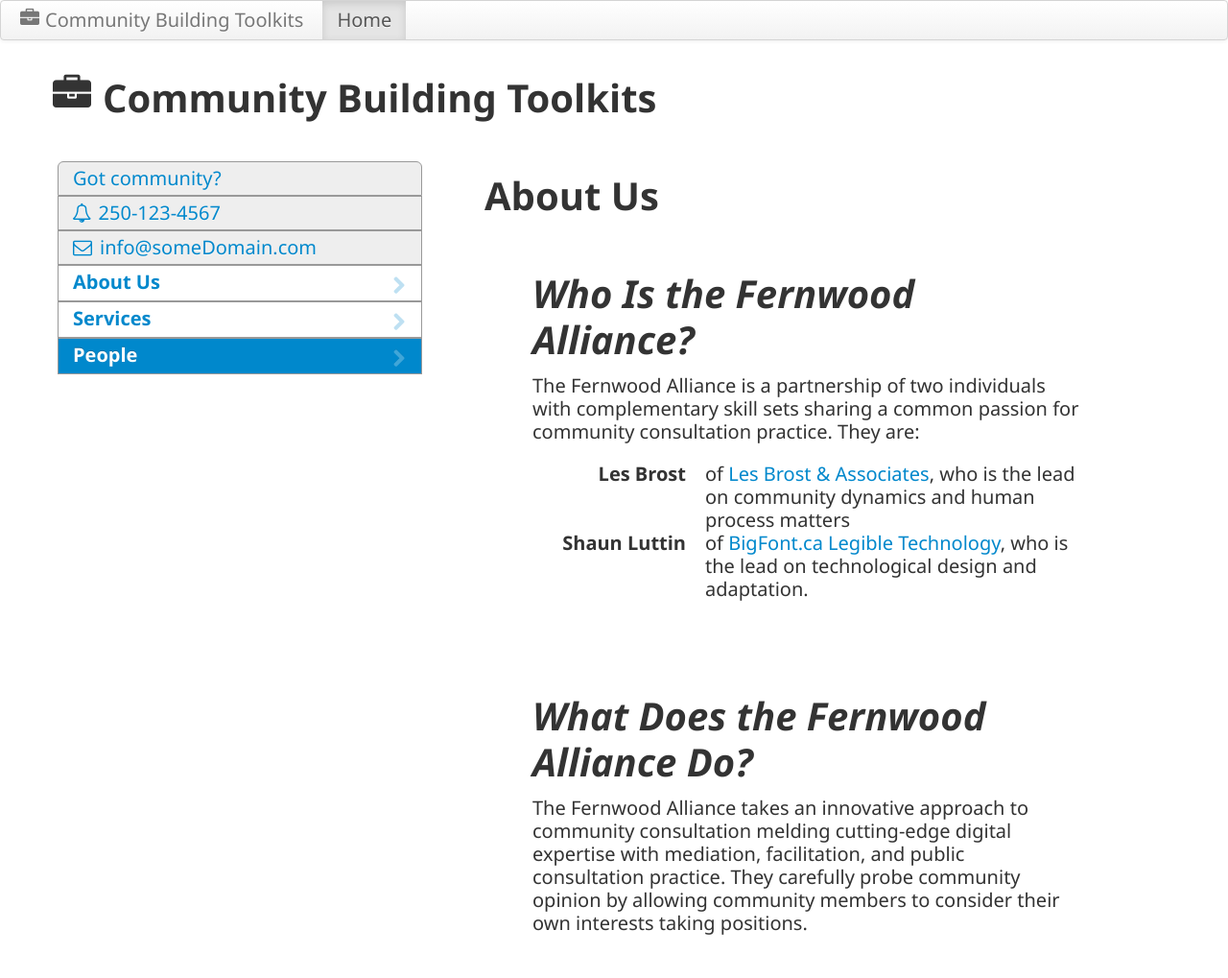
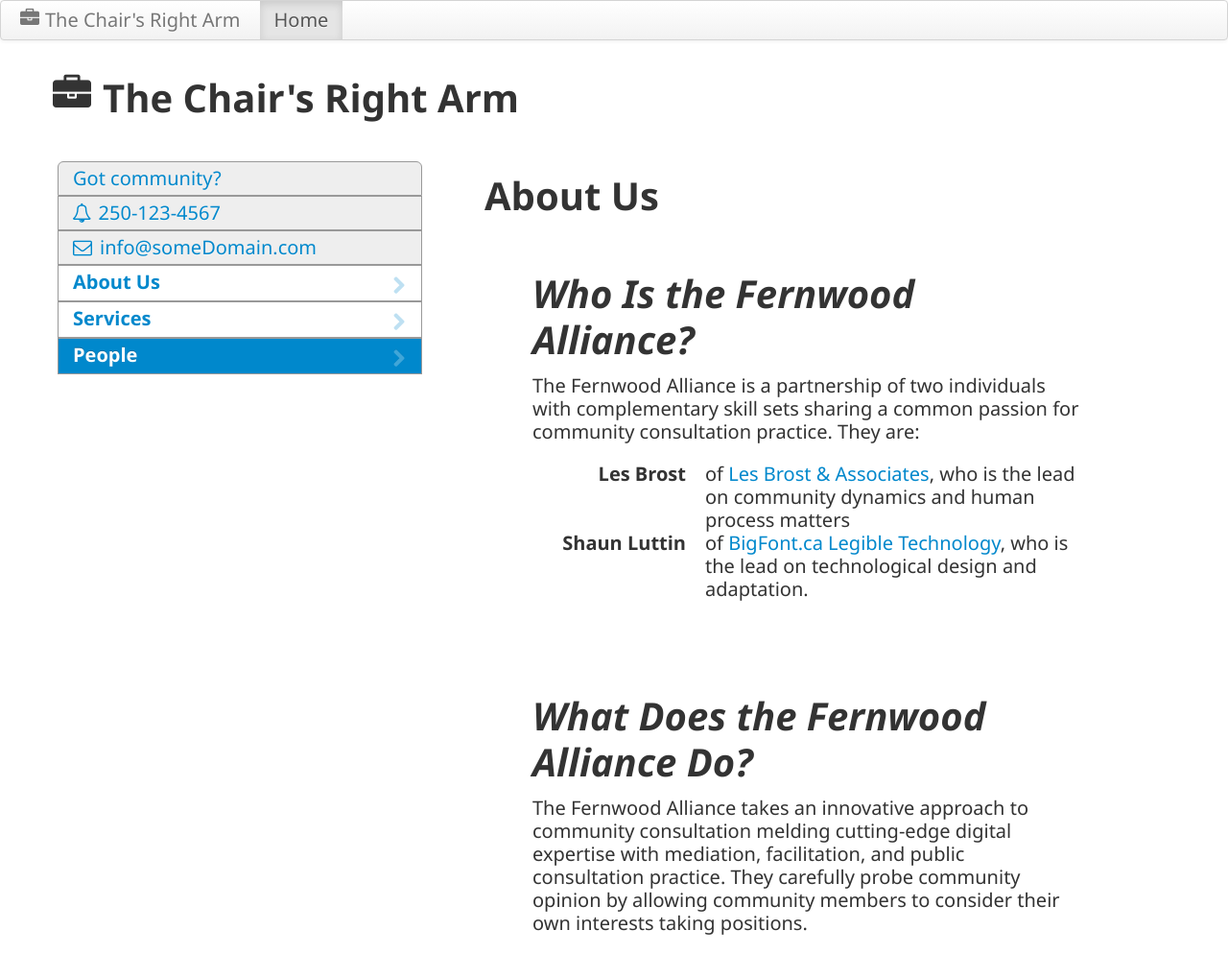
Before and after one commit to bigfont/CommunityBuildingToolkit, a plain HTML site: page index.html in a window 1280 px wide. Shown: the top 1019 px of the page at 96% size. Drawn offline with Linux system fonts and the light colour scheme.

Commit message:
Change the page title to The Chair's Right Arm

```diff
--- a/index.html
+++ b/index.html
@@ -2,7 +2,7 @@
 <html lang="en">
 <head>
     <meta charset="utf-8">
-    <title>Community Building Toolkits</title>
+    <title>The Chair's Right Arm</title>
     <meta name="viewport" content="width=device-width, initial-scale=1.0">
     <meta name="description" content="">
     <meta name="keywords" content="" />
@@ -40,7 +40,7 @@
                 <span class="icon-bar"></span>
                 <span class="icon-bar"></span>
             </button>
-            <a class="brand" href="#"><i class="icon-briefcase pull-left hidden-phone"></i>Community Building Toolkits</a>
+            <a class="brand" href="#"><i class="icon-briefcase pull-left hidden-phone"></i>The Chair's Right Arm</a>
             <div class="nav-collapse collapse">
                 <ul class="nav">
                     <li class="active"><a href="#">Home</a></li>
@@ -54,7 +54,7 @@
     <div class="container">
 
         <header>
-            <h1><i class="icon-briefcase pull-left hidden-phone"></i>Community Building Toolkits</h1>
+            <h1><i class="icon-briefcase pull-left hidden-phone"></i>The Chair's Right Arm</h1>
         </header>
 
     </div>
```
Also changed, not shown: 1 other file.
